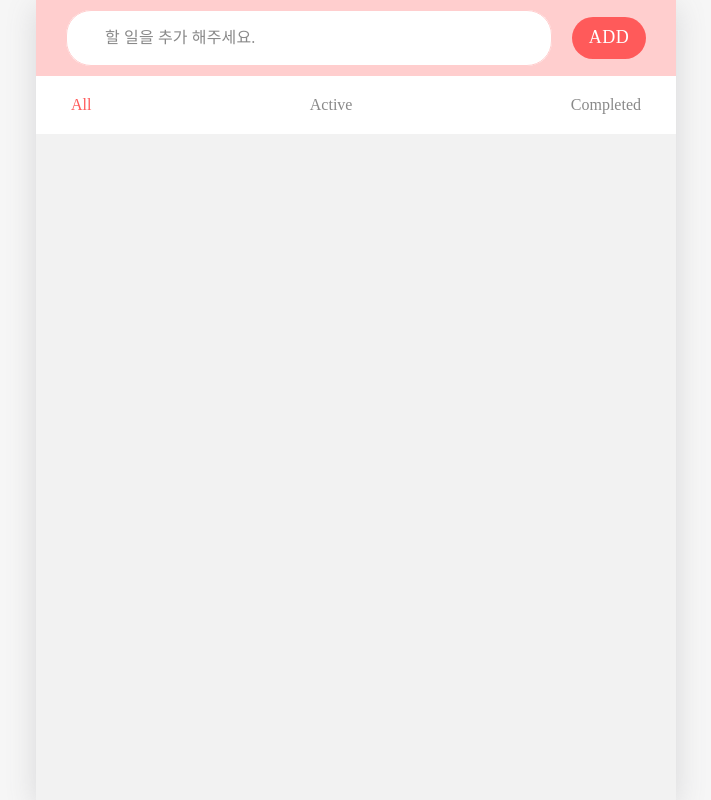
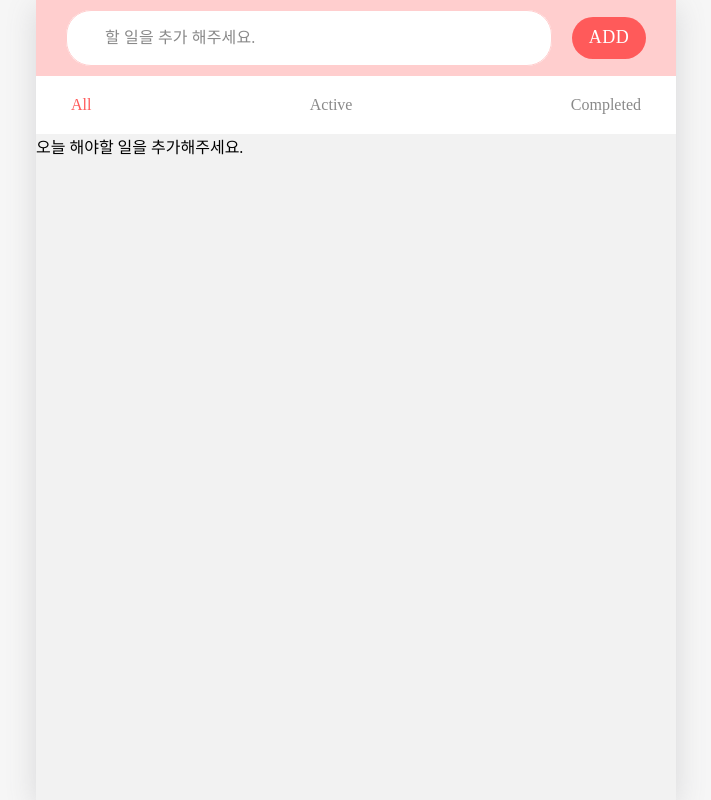
Before and after one commit to nincoding/simple-todo, a React (Vite) app: page / in a window 1280 px wide. Shown: the whole page, without its empty margins (284-995 px from the left). Built offline with nearby package versions, Linux system fonts and the light colour scheme; a web font is replaced by a local one.

Commit message:
:sparkles: feat: 투두 아이템이 없을때 필터링 상황에 따른 메세지 추가

```diff
--- a/src/components/TodoItemList.jsx
+++ b/src/components/TodoItemList.jsx
@@ -36,7 +36,7 @@ const TodoItemList = ({ todoItemList, onTodoItemClick }) => {
         })
       }
       </ControlMenu>
-      {filteredList.length > 0 &&
+      {filteredList.length > 0 ?
         filteredList.map((todoItem, index) => (
           <TodoItem
             key={todoItem.id}
@@ -44,7 +44,18 @@ const TodoItemList = ({ todoItemList, onTodoItemClick }) => {
             index={index}
             onTodoItemClick={onTodoItemClick}
           />
-        ))}
+        )) : (
+          <div>
+            {
+              activeFilter === "All"
+              ? "오늘 해야할 일을 추가해주세요."
+              : activeFilter === "Active"
+              ? "할 일 목록이 비어 있습니다."
+              : "완료된 일이 없습니다."
+            }
+          </div>
+        )
+      }
     </div>
   )
 }
```
